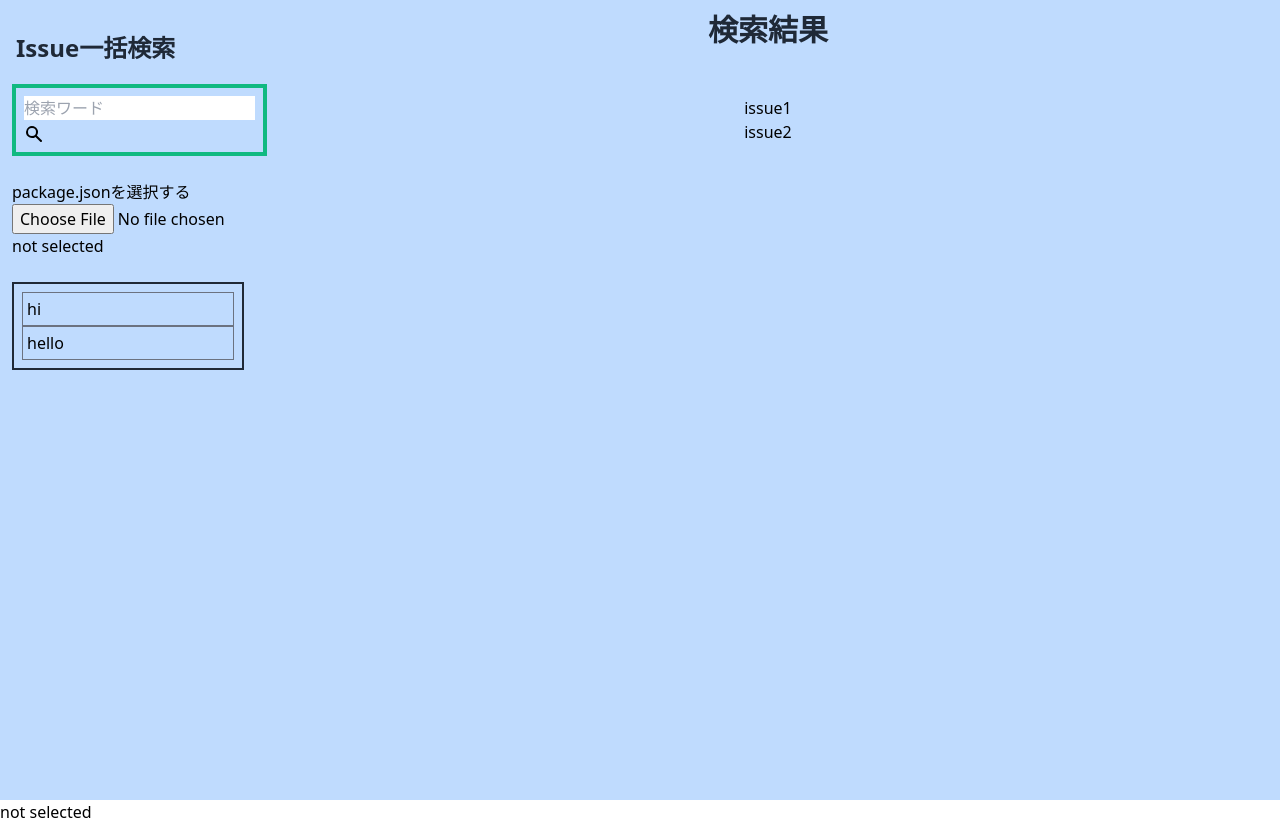
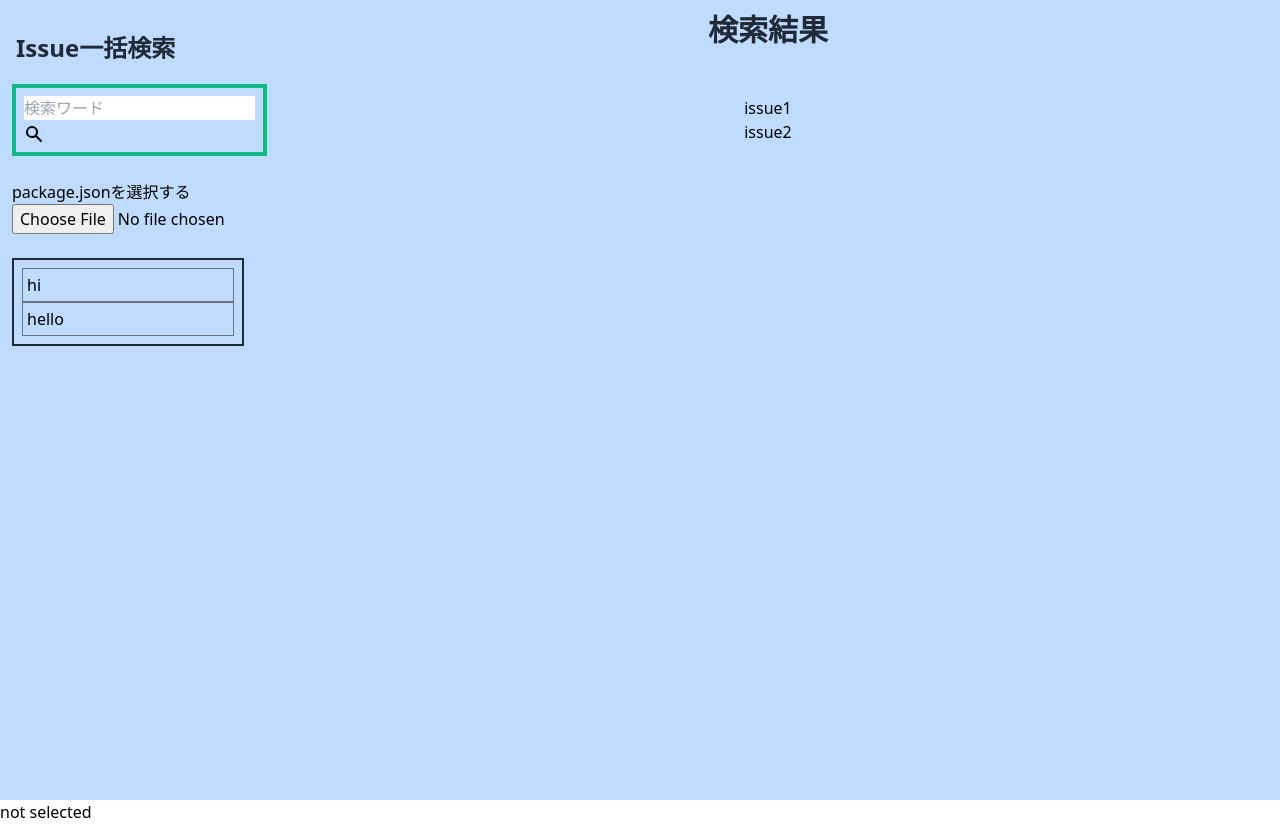
Before and after one commit to zd613/issue-ikkatsu-kensaku, a Nuxt app: page /search in a window 1280 px wide. Built offline with nearby package versions, Linux system fonts and the light colour scheme.

Commit message:
使っていない部分を削除

```diff
--- a/components/FileSelector.vue
+++ b/components/FileSelector.vue
@@ -2,14 +2,10 @@
   <div>
     <span>package.jsonを選択する</span>
     <input type="file" accept=".json" @change="handleFileChange" />
-
-    {{ selectedPackagejson?.name ?? "not selected" }}
   </div>
 </template>
 
 <script setup lang="ts">
-import { PropType } from "vue";
-
 const props = defineComponent<{
   file: File | null;
 }>();
@@ -18,7 +14,6 @@ const emit = defineEmits<{
   (e: "update:file", file: File | null);
 }>();
 
-const selectedPackagejson = ref<File | null>(null);
 async function handleFileChange(event: Event) {
   // TODO as any　ほかのやり方ないか調べる
   const files = (event.target as any).files as File[];
@@ -27,7 +22,6 @@ async function handleFileChange(event: Event) {
     return;
   }
   const f = files[0];
-  selectedPackagejson.value = f;
   emit("update:file", f);
 }
 </script>
```
